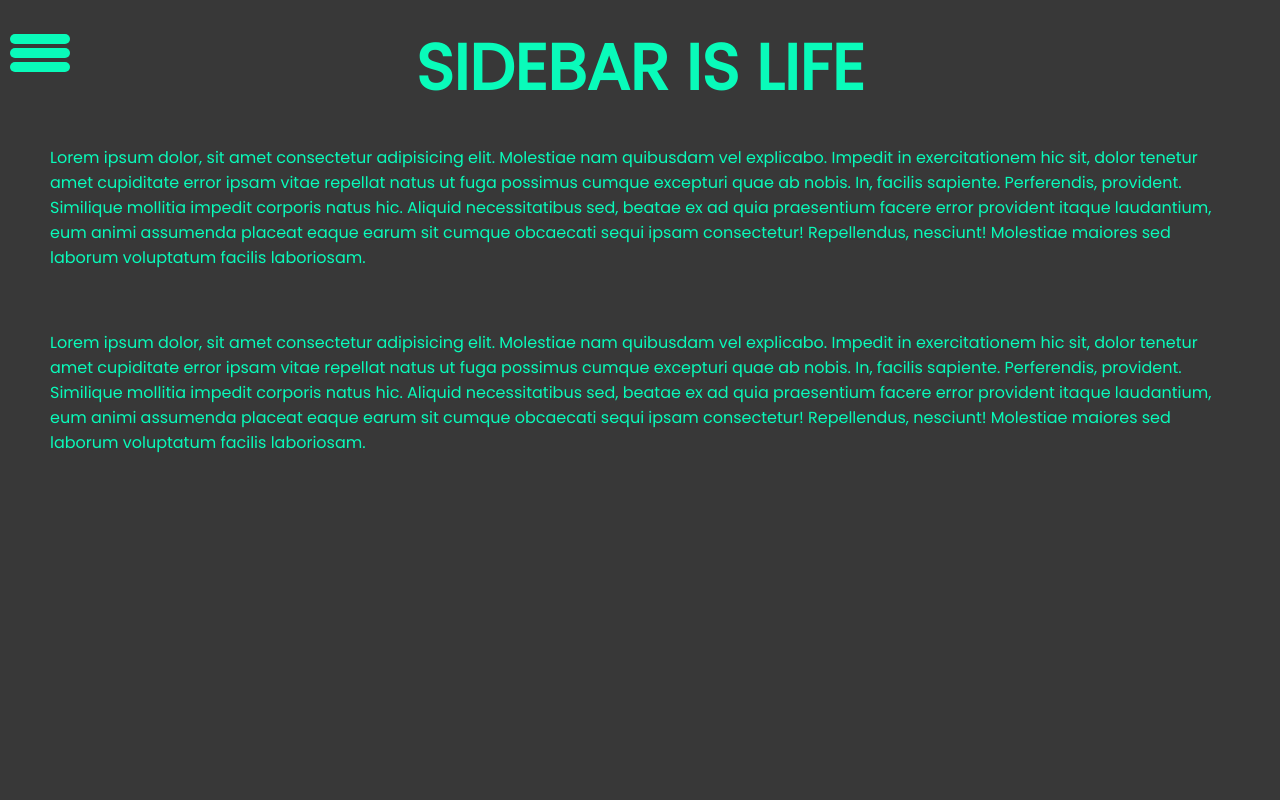
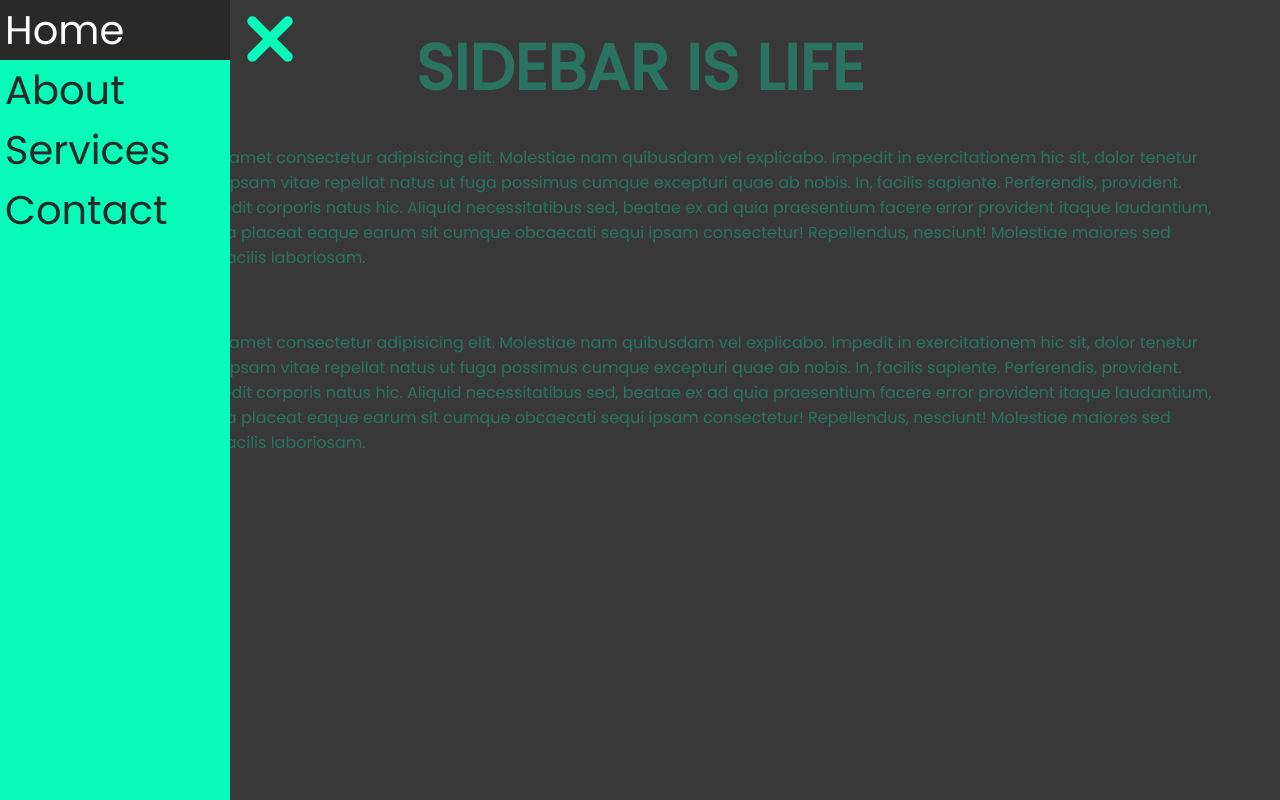
Before and after one commit to TanguyHOSPICE/JS-tp, a plain HTML site: page Sidebar-Effect/index.html in a window 1280 px wide. Both pictures are taken after a click on the element 35 px from the left and 55 px from the top of the page. Drawn offline with Linux system fonts and the light colour scheme.

Commit message:
Sidebar Effect Project

```diff
--- a/Sidebar-Effect/index.js
+++ b/Sidebar-Effect/index.js
@@ -7,3 +7,19 @@
 
 // Aide
 // Priorités en CSS : id > classe > baliseHtml
+const sidebar = document.querySelector('#side-bar');
+const content = document.querySelector('.content');
+
+const sidebarAppearance = () => {
+	btn.addEventListener('click', () => {
+		//apparition ou disparition sidebar
+		sidebar.classList.toggle('active');
+	});
+};
+
+//SECTION
+content.addEventListener('click', () => {
+	sidebar.classList.remove('active');
+});
+
+sidebarAppearance();
--- a/Sidebar-Effect/style.css
+++ b/Sidebar-Effect/style.css
@@ -1,9 +1,9 @@
-@import url("https://fonts.googleapis.com/css?family=Poppins");
+@import url('https://fonts.googleapis.com/css?family=Poppins');
 
 * {
 	margin: 0;
 	padding: 0;
-  font-family: "Poppins", sans-serif;
+	font-family: 'Poppins', sans-serif;
 }
 body {
 	background-color: #383838;
@@ -59,3 +59,21 @@ li:hover {
 	background: #292929;
 	color: #fcfcfb;
 }
+#side-bar.active {
+	left: 0;
+}
+.active span {
+	position: absolute;
+}
+.active span:nth-child(1) {
+	transform: rotate(45deg);
+}
+.active span:nth-child(2) {
+	opacity: 0;
+}
+.active span:nth-child(3) {
+	transform: rotate(-45deg);
+}
+.active ~ .content {
+	opacity: 0.3;
+}
```
Lines whose indentation alone changed are shown as unchanged.
